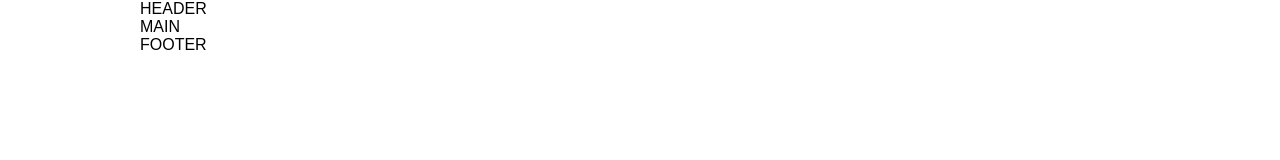
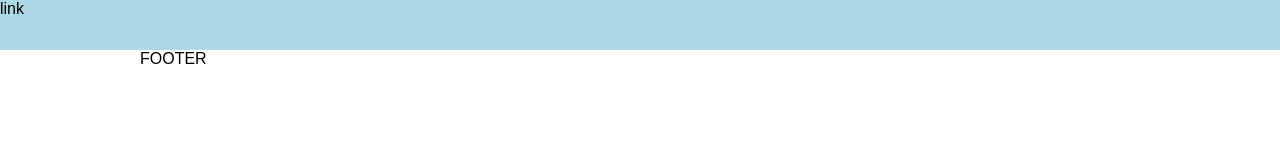
Before and after one commit to gianmaria-fadda/htmlcss-struttura-discord, a plain HTML site: page index.html in a window 1280 px wide. Drawn offline with Linux system fonts and the light colour scheme.

Commit message:
create classi header, main, footer e dato alcuni comandi

```diff
--- a/css/style.css
+++ b/css/style.css
@@ -18,3 +18,13 @@ html {
     max-width: 1000px;
     margin: 0 auto;
 }
+
+/*
+    HEADER
+*/
+.container-header {
+    background-color: #ADD8E6;
+    margin: 0 auto;
+    height: 50px;
+    display: flex;
+}
--- a/index.html
+++ b/index.html
@@ -11,8 +11,16 @@
     <body>
         <!--Header-->
             <header>
-                <div class="container">
-                    HEADER
+                <div class="container-header">
+                    <nav class="">
+                        link
+                    </nav>
+                    <nav class="">
+
+                    </nav>
+                    <nav class="">
+
+                    </nav>
                 </div>
             </header>
         <!--/Header-->
@@ -20,7 +28,6 @@
         <!--Main-->
             <main>
                 <div class="container">
-                    MAIN
                 </div>
             </main>
         <!--/Main-->
```
